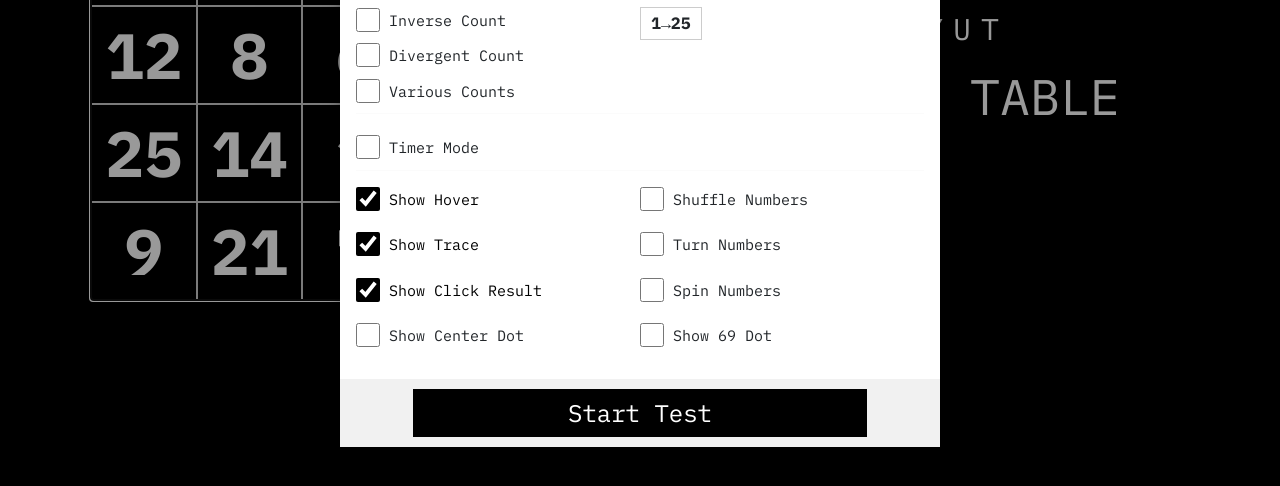
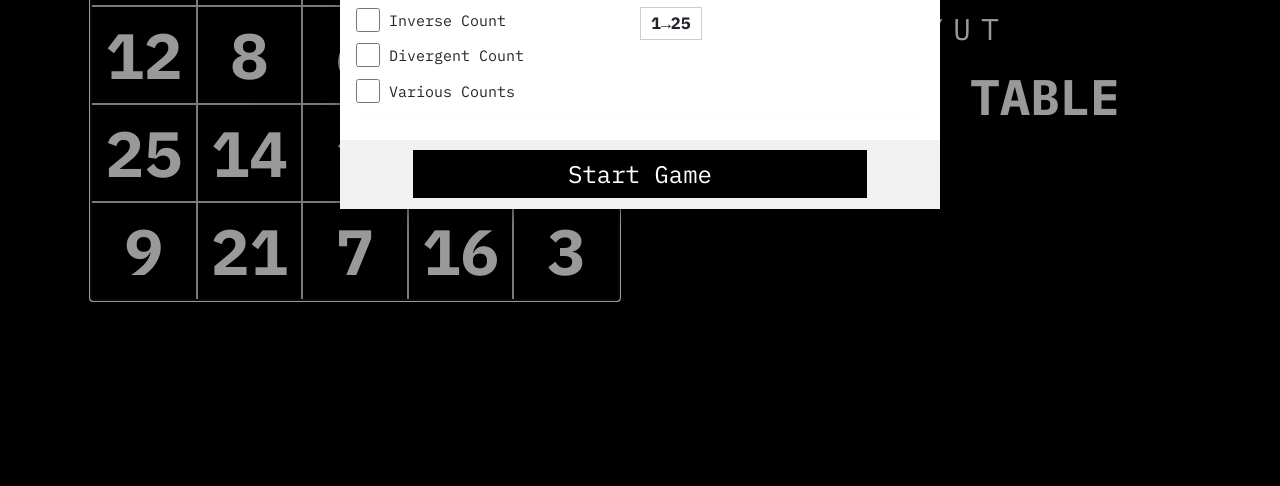
Before and after one commit to akhil-s-kumar/vidyut-Game-launcher, a plain HTML site: page schulte-table/index.html in a window 1280 px wide. Shown: the part 270-756 px from the top of the page. Drawn offline with nearby package versions, Linux system fonts and the light colour scheme.

Commit message:
Game updates

```diff
--- a/schulte-table/css/schulte.css
+++ b/schulte-table/css/schulte.css
@@ -277,5 +277,6 @@ select::-ms-expand {
   color: #fff;
   font-family: "IBM Plex Mono", monospace;
   font-size: 50px;
+  font-weight: 800;
   margin-top: 20px;
 }
--- a/schulte-table/index.html
+++ b/schulte-table/index.html
@@ -226,7 +226,7 @@
 
                   <hr style="margin: 10px 0" />
 
-                  <div class="w3-row">
+                  <!--<div class="w3-row">
                     <div class="w3-col w3-half">
                       <input
                         class="w3-check"
@@ -335,7 +335,7 @@
                         <label class="w3-validate">Show 69 Dot</label>
                       </p>
                     </div>
-                  </div>
+                  </div>-->
                 </div>
 
                 <div class="w3-container w3-margin" v-if="statsTabVisible">
@@ -404,7 +404,7 @@
                     @click="hideDialog(); startGame()"
                     ref="btn"
                   >
-                    Start Test
+                    Start Game
                   </button>
                 </footer>
               </div>
```
